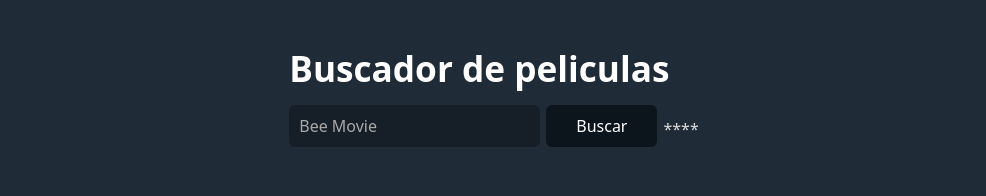
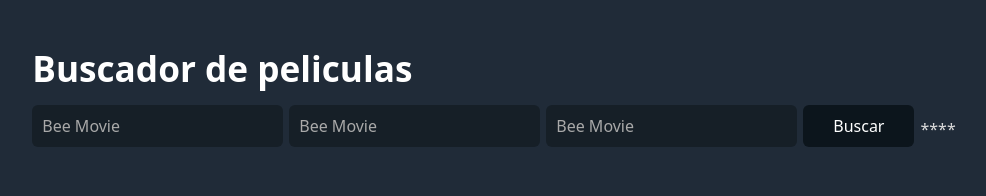
Before and after one commit to Jeanpefe/cursoReactMidu, a React (Vite) app in the folder proyectos/05-api-peliculas/: page / in a window 1280 px wide. Shown: the top 196 px of the page, without its empty margins (146-1132 px from the left). Built offline with nearby package versions, Linux system fonts and the light colour scheme.

Commit message:
get multiple inputs in the same object

```diff
--- a/proyectos/05-api-peliculas/src/App.jsx
+++ b/proyectos/05-api-peliculas/src/App.jsx
@@ -9,9 +9,8 @@ function App() {
 
   const handleSubmit = (event) => {
     event.preventDefault() //evitar que se envie el formulario de la forma estándar, pudiendo definir logica custom
-    const data = new FormData(event.target) // Objeto con pares key/value que se corresponden con los campos de un formulario
-    const query = data.get('query') // hacemos get de la key 'query', asociada al campo input
-    console.log(query)
+    const fields = Object.fromEntries(new window.FormData(event.target)) //Object.fromEntries convierte los pares key/value en propiedades del objeto
+    console.log(fields)
   }
 
   return (
@@ -20,6 +19,8 @@ function App() {
         <h1>Buscador de peliculas</h1>
         <form className='form' onSubmit={handleSubmit}>
           <input name="query" placeholder='Bee Movie' />
+          <input name="otro" placeholder='Bee Movie' />
+          <input name="another" placeholder='Bee Movie' />
           <button type='submit'>Buscar</button>****
         </form>
       </header>
```
